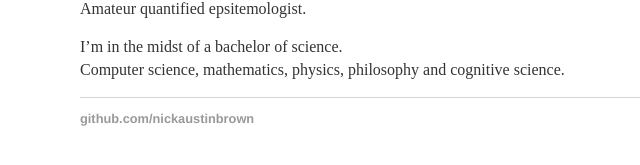
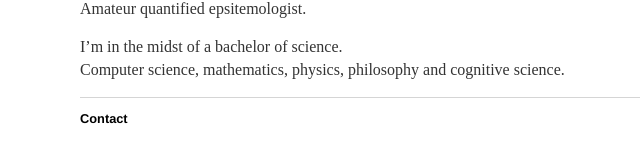
Before and after one commit to slavachalnev/nickaustinbrown.github.io, a Jekyll site: the page built from about/index.html, in a window 1280 px wide. Shown: the part 147-312 px from the top of the page, without its empty margins (240-880 px from the left). Built offline with Jekyll 4.4.1, drawn with Linux system fonts in a browser that asks for light colours.

Commit message:
Update default.html

```diff
--- a/_layouts/default.html
+++ b/_layouts/default.html
@@ -19,7 +19,7 @@
 			</div><!-- /.container -->
 			<footer>
 	    		<ul>
-	        		<li><a href="https://github.com/nickaustinbrown">github.com/nickaustinbrown</a></li>
+	        		Contact
 				</ul>
 			</footer>
 		</body>
```
